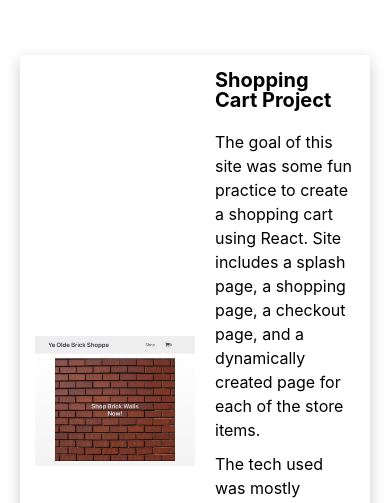
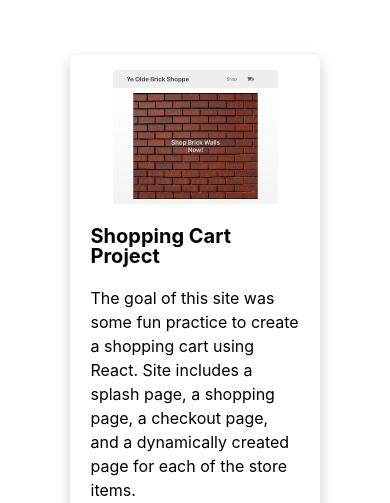
Before and after one commit to a6macleod/portfolio-page, a React (Create React App) app: page / in a window 390 px wide. Shown: the part 785-1288 px from the top of the page. Built offline with nearby package versions, Linux system fonts and the light colour scheme.

Commit message:
Style Projects for responsiveness

```diff
--- a/src/App.css
+++ b/src/App.css
@@ -185,13 +185,10 @@ h2 {
 
 .imgContainer img {
   width: 100%;
-  /*height: 100%;*/
-  overflow: hidden;
 }
 
 .projectInfo {
   display: flex;
-  /*justify-content: center;*/
   flex-direction: column;
   padding-left: 20px;
   max-width: 50%;
@@ -223,6 +220,51 @@ h2 {
 
 .projectInfo i {
   padding-left: 5px;
+}
+
+@media (max-width: 1050px) {
+  .project {
+    flex-direction: column;
+    max-width: 550px;
+  }
+
+  .imgContainer {
+    width: 75%;
+  }
+  .projectInfo {
+    max-width: 80%;
+  }
+
+  .projectInfo {
+    margin-top: 20px;
+    padding-left: 0;
+  }
+
+  .projectInfo h2 {
+    align-self: center;
+  }
+}
+
+@media (max-width: 650px) {
+  .project {
+    max-width: 450px;
+  }
+}
+
+@media (max-width: 500px) {
+  .project {
+    max-width: 350px;
+  }
+
+  .projectInfo {
+    max-width: 95%;
+  }
+}
+
+@media (max-width: 400px) {
+  .project {
+    max-width: 250px;
+  }
 }
 
 /* Contact Componet */
```
